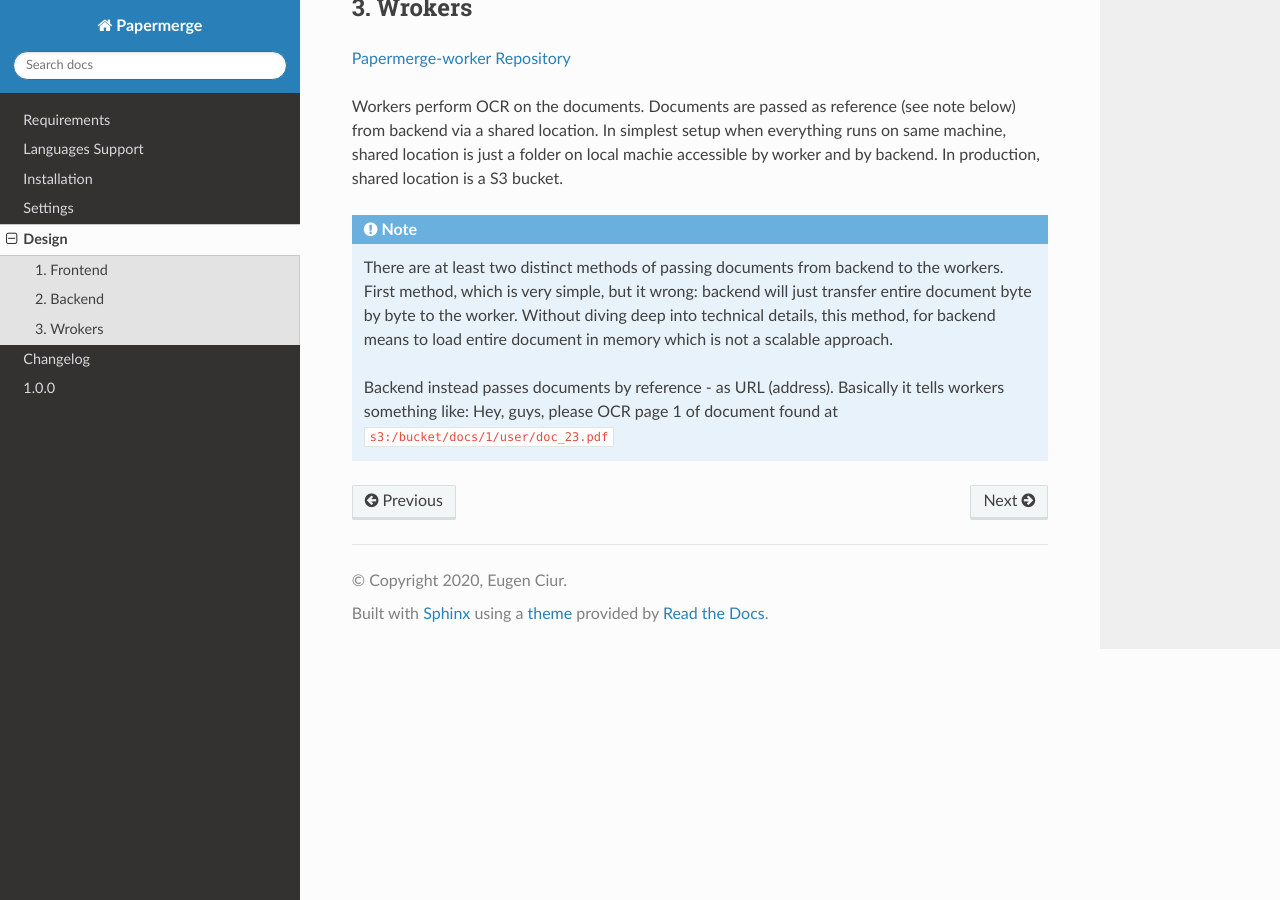
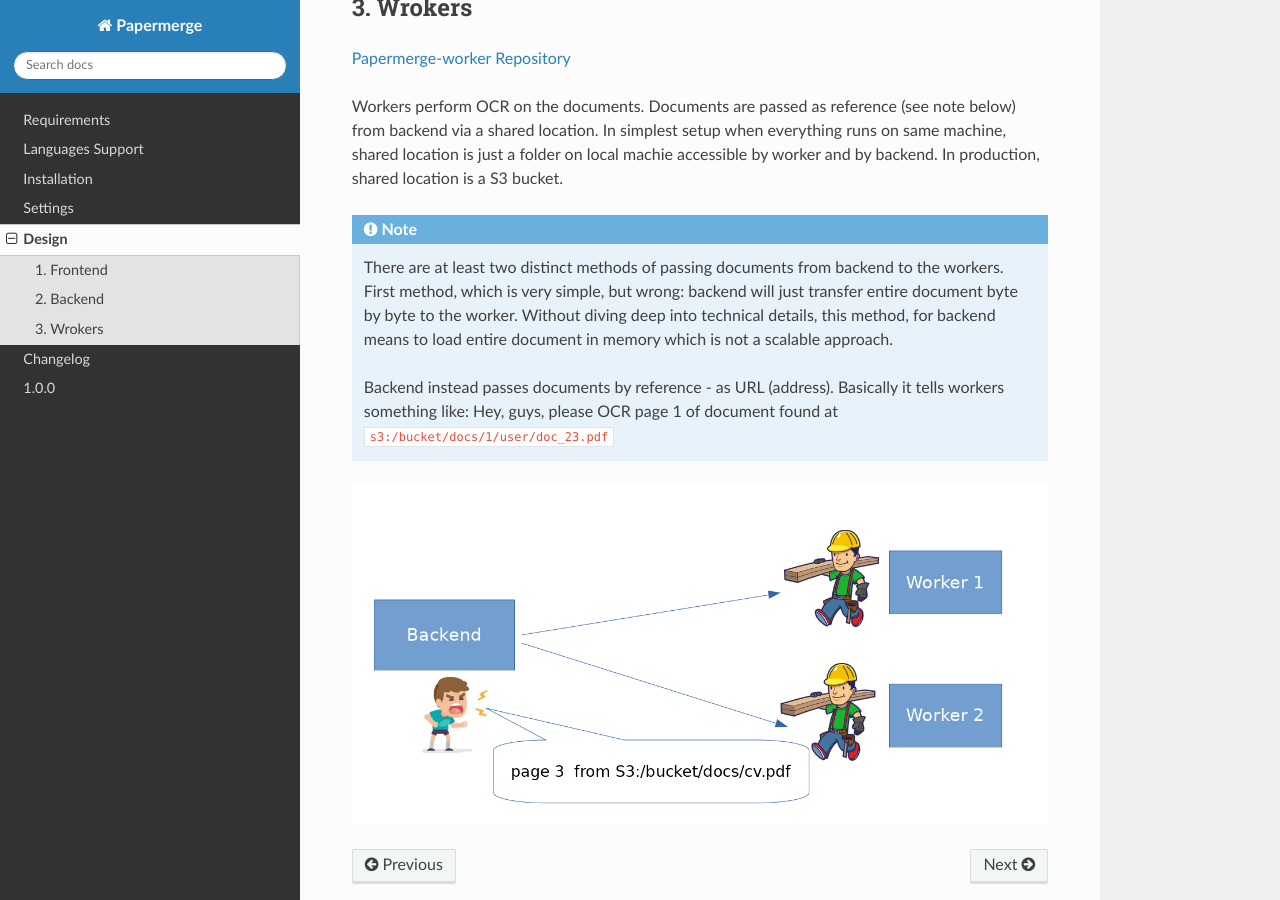
Before and after one commit to ciur/papermerge, a Sphinx documentation site: the page built from docs/source/design.rst, in a window 1280 px wide and 900 px high, scrolled down 1560 px. Built offline with Sphinx 7.4.7 and the Read the Docs theme 2.0.0, drawn with Linux system fonts in a browser that asks for light colours.

Commit message:
Documentation

```diff
--- a/docs/source/design.rst
+++ b/docs/source/design.rst
@@ -63,7 +63,7 @@
 .. note::
 
     There are at least two distinct methods of passing documents from backend
-    to the workers. First method, which is very simple, but it wrong: backend
+    to the workers. First method, which is very simple, but wrong: backend
     will just transfer entire document byte by byte to the worker. Without
     diving deep into technical details, this method, for backend means to load
     entire document in memory which is not a scalable approach.
@@ -71,3 +71,6 @@
     Backend instead passes documents by reference - as URL (address). Basically
     it tells workers something like:
     Hey, guys, please OCR page 1 of document found at ``s3:/bucket/docs/1/user/doc_23.pdf``
+
+
+.. image:: img/design2.png
```
Also changed, not shown: docs/source/img/design2.png (added), 1 other file.
